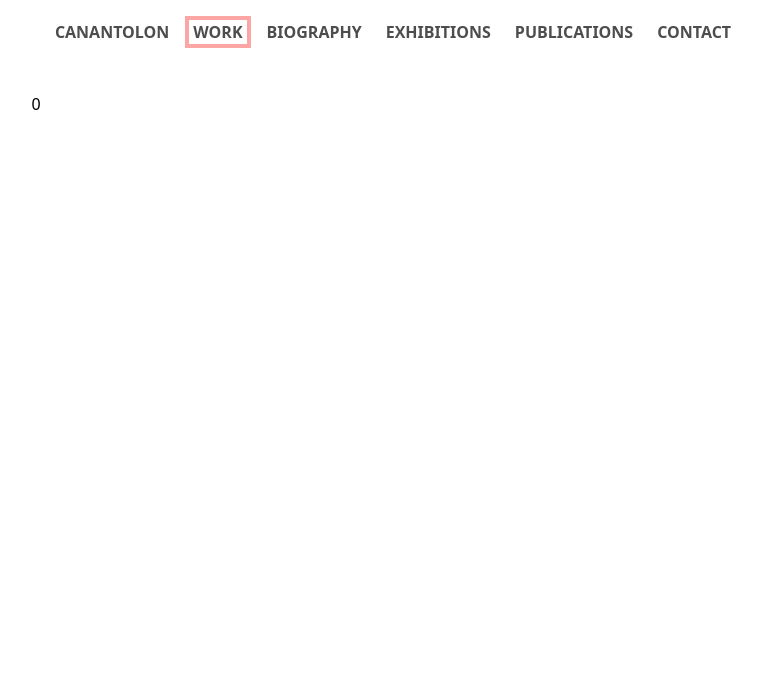
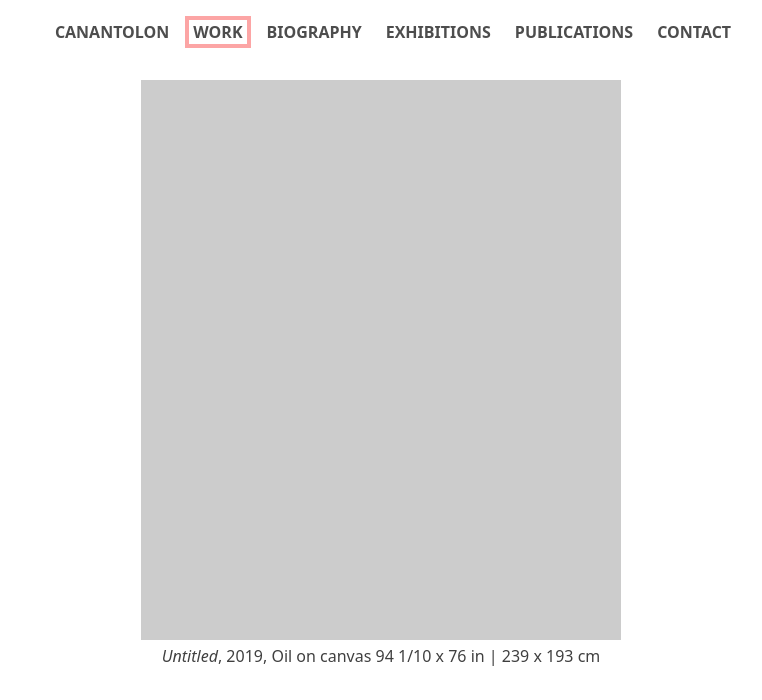
Before and after one commit to devinlizardi/canan-tolon-rebuild, a React (Vite) app: page /work/0 in a window 1280 px wide. Shown: the top 700 px of the page, without its empty margins (259-1021 px from the left). Built offline with nearby package versions, Linux system fonts and the light colour scheme; a web font is replaced by a local one.

Commit message:
dataset and viewer design

```diff
--- a/src/components/Square.tsx
+++ b/src/components/Square.tsx
@@ -2,6 +2,7 @@ import { useState } from "react"
 import { Link } from "react-router-dom"
 
 interface SquareProps {
+  id: number
   to: string
   name: string
   date: string
--- a/src/components/Viewer.tsx
+++ b/src/components/Viewer.tsx
@@ -1,11 +1,47 @@
+import { useEffect, useState } from "react"
 import { useLoaderData } from "react-router-dom"
+import { artwork } from "./../public/demo_images.json"
+
+interface Artwork {
+  id: number
+  img: string // should be URL
+  name: string
+  year: string
+  materials?: string
+  size?: string
+  medium?: string
+  gallery?: string
+  country?: string
+}
 
 const Viewer = () => {
   const id = useLoaderData()
+  const [art, setArt] = useState<Artwork>()
 
-  return(
+  useEffect(() => {
+    try {
+      if (typeof id == "string") {
+        setArt(artwork[Number(id)])
+      }
+    } catch (e: unknown) {
+      if (e instanceof Error) {
+        console.log(e.message)
+      }
+    }
+  }, [])
+
+  return (
     <>
-      { id }
+      <div className="row-start-2 col-start-2 w-full h-full">
+        {art && (
+          <div className="grid place-content-center">
+            <div className="h-[35em] w-[30em] bg-[#ccc]" />
+            <span className="mt-1 text-center opacity-75 font-light">
+              <i>{art.name}</i>, {art.year}, {art.materials} {art.size}
+            </span>
+          </div>
+        )}
+      </div>
     </>
   )
 }
--- /dev/null
+++ b/src/public/demo_images.json
@@ -0,0 +1,15 @@
+{
+  "artwork": [
+    {
+      "id": 0,
+      "img": "",
+      "name": "Untitled",
+      "year": "2019",
+      "materials": "Oil on canvas",
+      "size": "94 1/10 x 76 in | 239 x 193 cm",
+      "medium": "Painting",
+      "gallery": "Galeri Nev Istanbul",
+      "country": "Istanbul"
+    }
+  ]
+}
--- a/src/routes/Work.tsx
+++ b/src/routes/Work.tsx
@@ -11,6 +11,7 @@ const Work = () => {
     boxes.push(
       <Square
         key={i}
+        id={i}
         to={i.toString()}
         name={"Untitled"}
         date="2009"
@@ -23,7 +24,7 @@ const Work = () => {
     <>
       <SimpleNavbar />
       <div className="m-0 w-full place-items-center justify-center grid grid-cols-[minmax(0,_50px)_minmax(auto,_40rem)_minmax(0,_50px)]">
-        <div className="row-start-1 col-start-2 h-20" />
+        <div className="row-start-1 col-start-2 h-4" />
 
         <Routes>
           <Route
```
Also changed, not shown: 1 other file (tests, documents, lock files or other folders).
